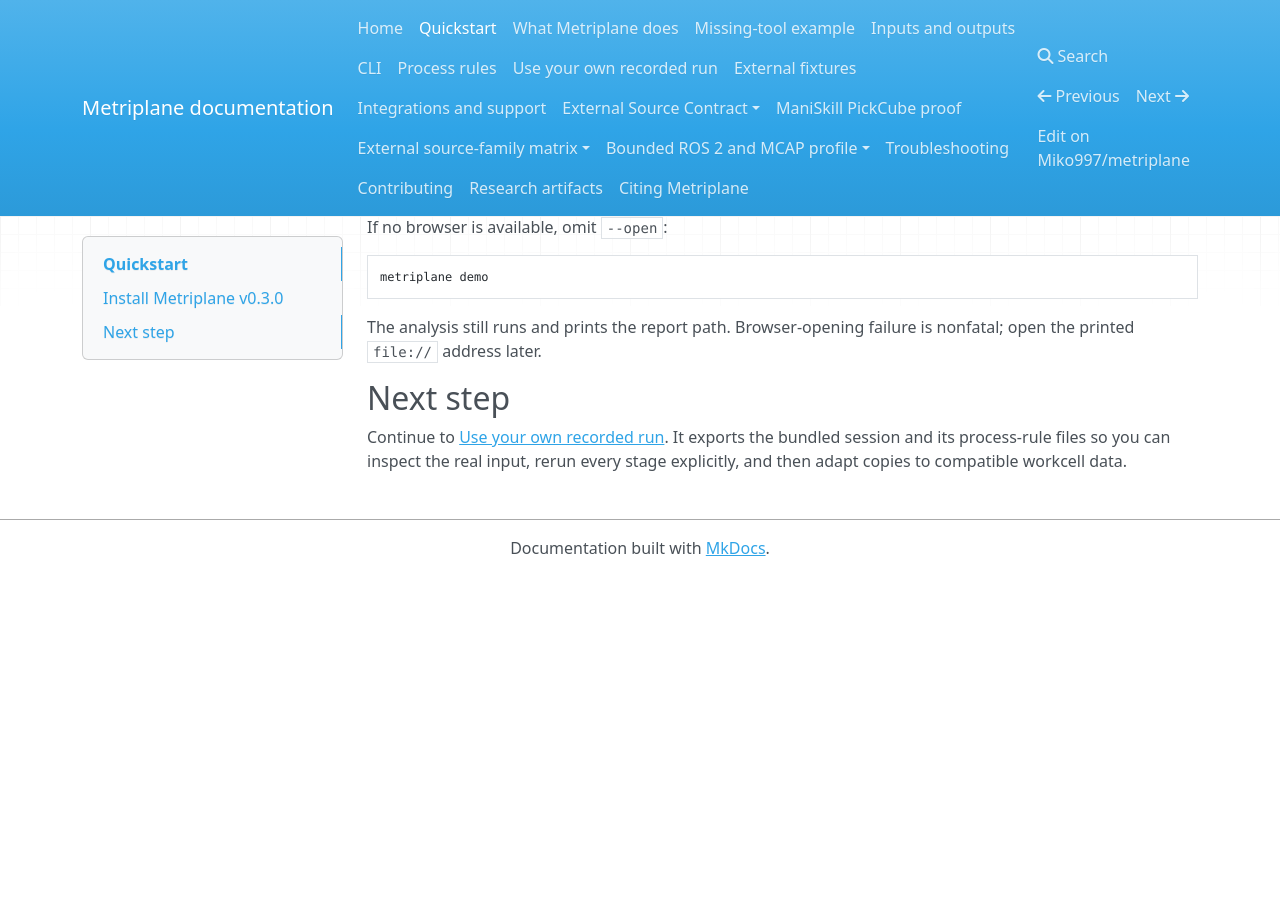
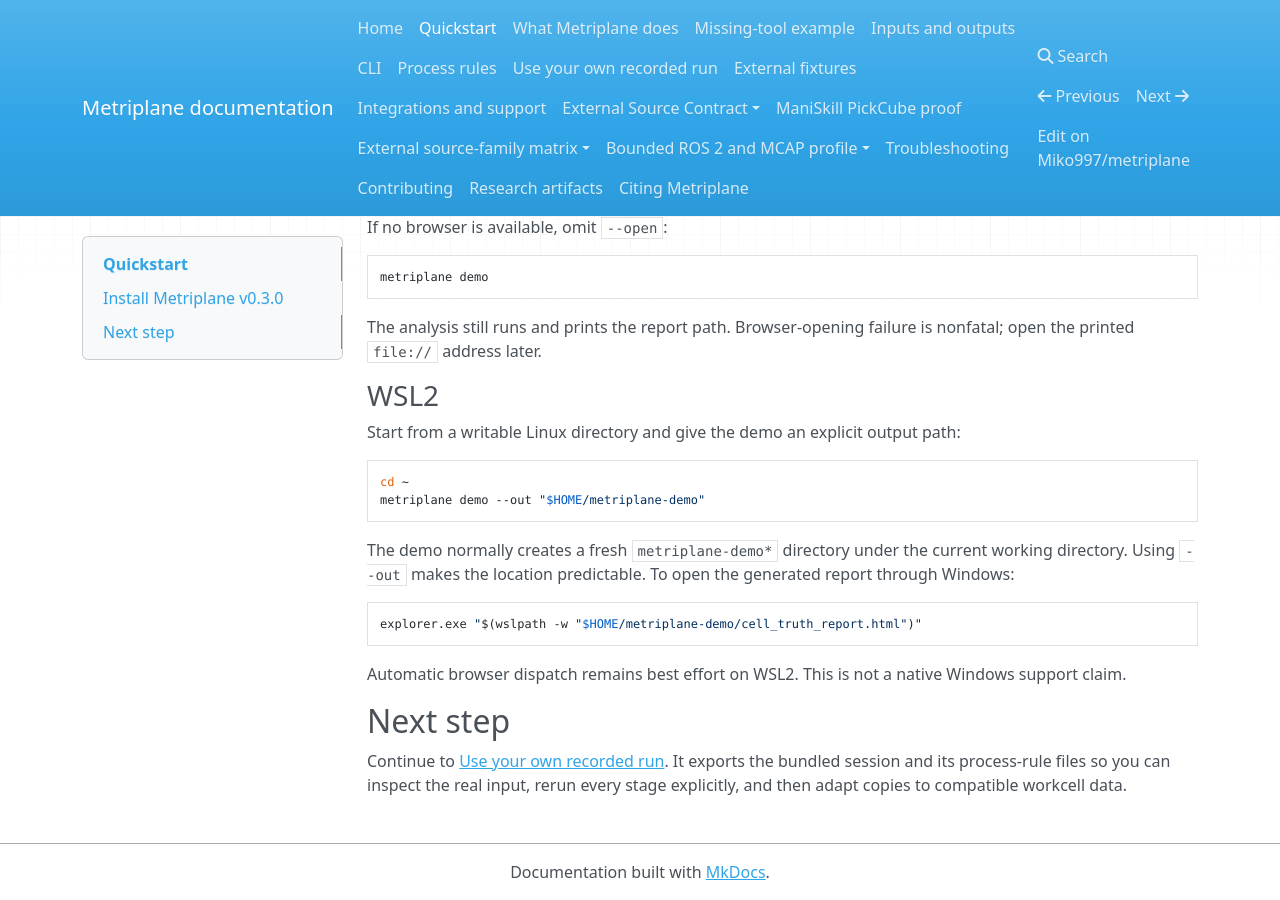
Before and after one commit to Miko997/metriplane, an MkDocs documentation site: the page built from docs/user-guide/quickstart.md, in a window 1280 px wide and 900 px high, scrolled down 904 px. Built offline with MkDocs 1.6.1, drawn with Linux system fonts in a browser that asks for light colours; nearby versions of some CDN libraries; before the commit the page ends 1480 px from its top, so only the background shows below that.

Commit message:
docs: add WSL2 demo path guidance

````diff
--- a/docs/user-guide/quickstart.md
+++ b/docs/user-guide/quickstart.md
@@ -62,6 +62,26 @@
 The analysis still runs and prints the report path. Browser-opening failure is
 nonfatal; open the printed `file://` address later.
 
+### WSL2
+
+Start from a writable Linux directory and give the demo an explicit output path:
+
+```bash
+cd ~
+metriplane demo --out "$HOME/metriplane-demo"
+```
+
+The demo normally creates a fresh `metriplane-demo*` directory under the current
+working directory. Using `--out` makes the location predictable. To open the
+generated report through Windows:
+
+```bash
+explorer.exe "$(wslpath -w "$HOME/metriplane-demo/cell_truth_report.html")"
+```
+
+Automatic browser dispatch remains best effort on WSL2. This is not a native
+Windows support claim.
+
 ## Next step
 
 Continue to [Use your own recorded run](use-your-own-run.md). It exports the
````
